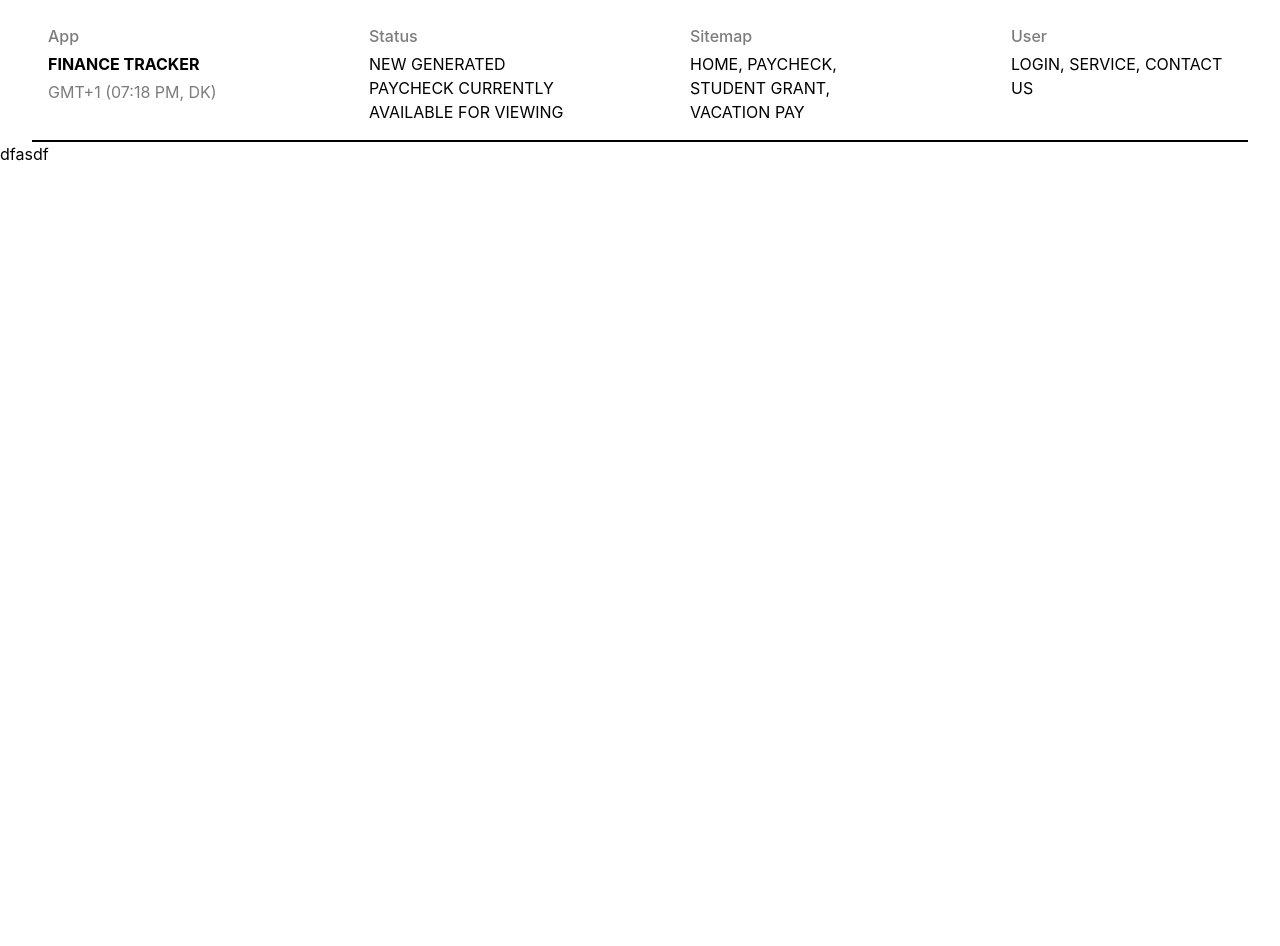
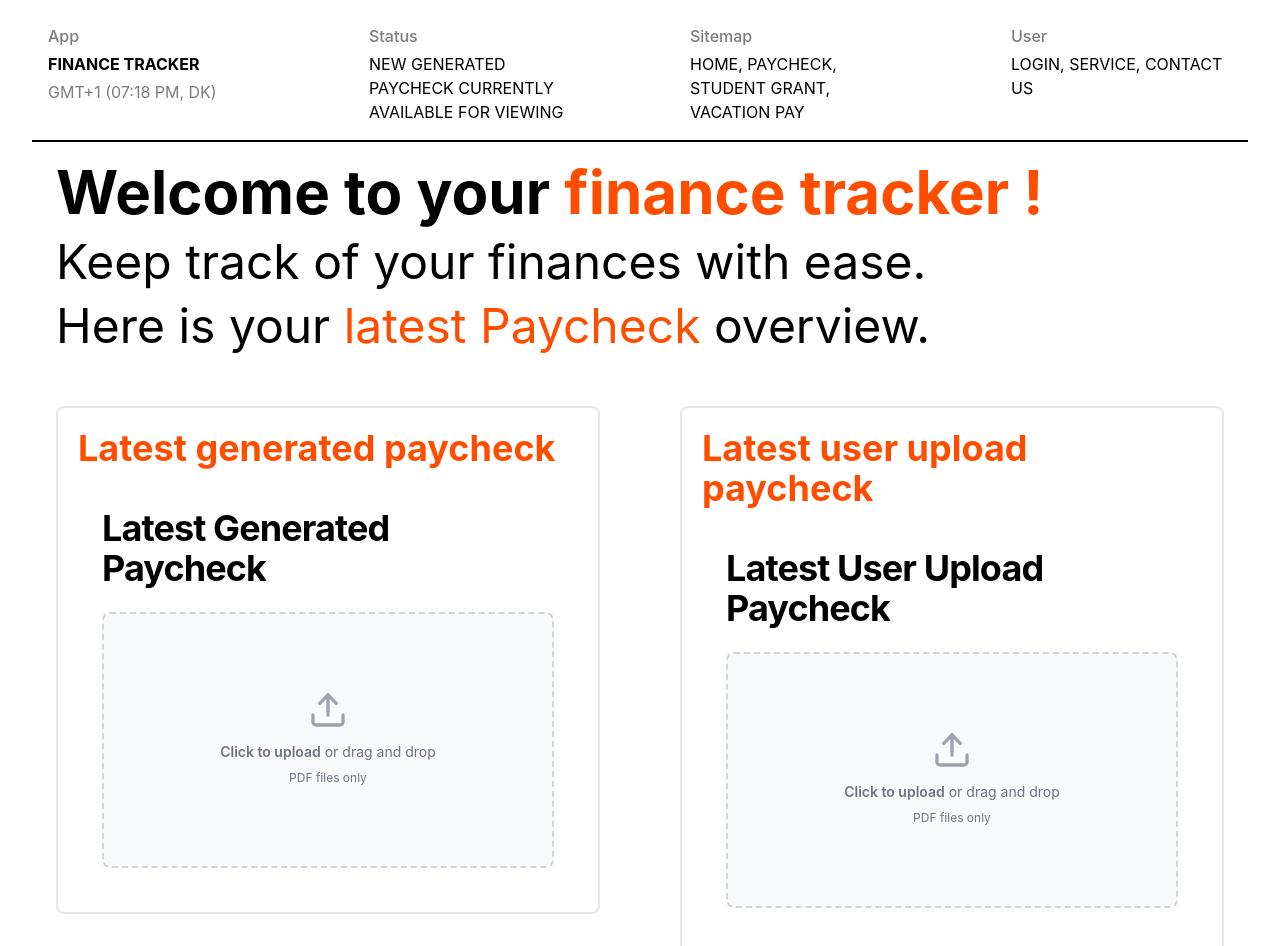
Before and after one commit to Zerefez/FinanceTracker-Frontend-WebApp, a React (Vite) app: page /Paycheck in a window 1280 px wide. Shown: the top 946 px of the page. Before the commit the page ends 800 px from the top, so only its background shows below. Built offline with nearby package versions, Linux system fonts and the light colour scheme.

Commit message:
edit paycheck page

```diff
--- a/package.json
+++ b/package.json
@@ -11,13 +11,19 @@
     "preview": "vite preview"
   },
   "dependencies": {
+    "class-variance-authority": "^0.7.1",
+    "clsx": "^2.1.1",
+    "locomotive-scroll": "^4.1.4",
+    "lucide-react": "^0.484.0",
     "react": "^18.3.1",
     "react-dom": "^18.3.1",
     "react-router-dom": "^7.4.0",
+    "tailwind-merge": "^3.0.2",
     "tailwindcss-animate": "^1.0.7"
   },
   "devDependencies": {
     "@eslint/js": "^9.18.0",
+    "@types/locomotive-scroll": "^4.1.4",
     "@types/react": "^18.3.18",
     "@types/react-dom": "^18.3.5",
     "@typescript-eslint/eslint-plugin": "^8.20.0",
--- a/src/App.tsx
+++ b/src/App.tsx
@@ -1,9 +1,19 @@
+import { useEffect } from 'react';
 import { Route, BrowserRouter as Router, Routes } from 'react-router-dom';
 import Header from './components/Header';
 import Home from './pages/Home';
 import Paycheck from './pages/Paycheck';
 
+
 function App() {
+
+  useEffect(() => {
+    (async () => {
+      const LocomotiveScroll = (await import("locomotive-scroll")).default;
+      new LocomotiveScroll();
+    })();
+  }, []);
+
   return (
     <Router>
       <div className="min-h-screen bg-white text-primary font-sans">
--- /dev/null
+++ b/src/components/PDFUpload.tsx
@@ -0,0 +1,96 @@
+// src/components/PDFUploadComponent/PDFUploadComponent.tsx
+import { Eye, FileText, Upload, X } from 'lucide-react';
+import React, { useState } from 'react';
+import PDFViewer from './PDFViewer';
+import { Button } from './ui/button';
+import { Card, CardContent, CardHeader, CardTitle } from './ui/card';
+
+interface PDFUploadComponentProps {
+  title: string;
+  type: 'generated' | 'uploaded';
+}
+
+const PDFUploadComponent: React.FC<PDFUploadComponentProps> = ({ title, type }) => {
+  const [selectedFile, setSelectedFile] = useState<File | null>(null);
+  const [pdfUrl, setPdfUrl] = useState<string | null>(null);
+  const [isViewing, setIsViewing] = useState(false);
+
+  const handleFileChange = (event: React.ChangeEvent<HTMLInputElement>) => {
+    const file = event.target.files?.[0];
+    if (file && file.type === 'application/pdf') {
+      setSelectedFile(file);
+      setPdfUrl(URL.createObjectURL(file));
+    } else {
+      alert('Please upload a PDF file');
+    }
+  };
+
+  const handleRemoveFile = () => {
+    setSelectedFile(null);
+    setPdfUrl(null);
+  };
+
+  return (
+    <Card className="w-full">
+      <CardHeader>
+        <CardTitle className="text-2xl md:text-3xl lg:text-4xl font-bold">
+          <span className="text-black">{title}</span>
+        </CardTitle>
+      </CardHeader>
+      <CardContent>
+        <div className="flex flex-col items-center justify-center w-full">
+          {!selectedFile ? (
+            <label className="flex flex-col items-center justify-center w-full h-64 border-2 border-gray-300 border-dashed rounded-lg cursor-pointer bg-gray-50 hover:bg-gray-100">
+              <div className="flex flex-col items-center justify-center pt-5 pb-6">
+                <Upload className="w-10 h-10 text-gray-400 mb-3" />
+                <p className="mb-2 text-sm text-gray-500">
+                  <span className="font-semibold">Click to upload</span> or drag and drop
+                </p>
+                <p className="text-xs text-gray-500">PDF files only</p>
+              </div>
+              <input
+                type="file"
+                className="hidden"
+                accept=".pdf"
+                onChange={handleFileChange}
+              />
+            </label>
+          ) : (
+            <div className="w-full flex items-center justify-between p-4 bg-gray-100 rounded-lg">
+              <div className="flex items-center space-x-3">
+                <FileText className="w-6 h-6 text-blue-500" />
+                <span className="text-sm font-medium">{selectedFile.name}</span>
+              </div>
+              <div className="flex items-center space-x-2">
+                <Button
+                  variant="outline"
+                  size="sm"
+                  onClick={() => setIsViewing(true)}
+                >
+                  <Eye className="mr-2 h-4 w-4" /> View
+                </Button>
+                <Button
+                  variant="destructive"
+                  size="sm"
+                  onClick={handleRemoveFile}
+                >
+                  <X className="mr-2 h-4 w-4" /> Remove
+                </Button>
+              </div>
+            </div>
+          )}
+        </div>
+
+        {/* PDF Viewer Modal */}
+        {isViewing && pdfUrl && (
+          <PDFViewer
+            pdfUrl={pdfUrl}
+            onClose={() => setIsViewing(false)}
+          />
+        )}
+      </CardContent>
+    </Card>
+  );
+};
+
+export default PDFUploadComponent;
--- /dev/null
+++ b/src/components/PDFViewer.tsx
@@ -0,0 +1,33 @@
+// src/components/PDFUploadComponent/PDFViewer.tsx
+import { X } from 'lucide-react';
+import React from 'react';
+import { Button } from './ui/button';
+
+interface PDFViewerProps {
+  pdfUrl: string;
+  onClose: () => void;
+}
+
+const PDFViewer: React.FC<PDFViewerProps> = ({ pdfUrl, onClose }) => {
+  return (
+    <div className="fixed inset-0 z-50 bg-black/50 flex items-center justify-center p-4">
+      <div className="relative bg-white rounded-lg max-w-4xl w-full h-[90vh] overflow-hidden">
+        <Button
+          variant="ghost"
+          size="icon"
+          className="absolute top-4 right-4 z-60"
+          onClick={onClose}
+        >
+          <X className="h-6 w-6" />
+        </Button>
+        <iframe
+          src={pdfUrl}
+          className="w-full h-full"
+          title="PDF Viewer"
+        />
+      </div>
+    </div>
+  );
+};
+
+export default PDFViewer;
--- /dev/null
+++ b/src/components/ui/button.tsx
@@ -0,0 +1,51 @@
+// components/ui/button.tsx
+import { cva, type VariantProps } from "class-variance-authority"
+import * as React from "react"
+import { cn } from "../../lib/utils"
+
+const buttonVariants = cva(
+  "inline-flex items-center justify-center whitespace-nowrap rounded-md text-sm font-medium ring-offset-background transition-colors focus-visible:outline-none focus-visible:ring-2 focus-visible:ring-ring focus-visible:ring-offset-2 disabled:pointer-events-none disabled:opacity-50",
+  {
+    variants: {
+      variant: {
+        default: "bg-primary text-primary-foreground hover:bg-primary/90",
+        destructive: "bg-destructive text-destructive-foreground hover:bg-destructive/90",
+        outline: "border border-input bg-background hover:bg-accent hover:text-accent-foreground",
+        secondary: "bg-secondary text-secondary-foreground hover:bg-secondary/80",
+        ghost: "hover:bg-accent hover:text-accent-foreground",
+        link: "text-primary underline-offset-4 hover:underline",
+      },
+      size: {
+        default: "h-10 px-4 py-2",
+        sm: "h-9 rounded-md px-3",
+        lg: "h-11 rounded-md px-8",
+        icon: "h-10 w-10",
+      },
+    },
+    defaultVariants: {
+      variant: "default",
+      size: "default",
+    },
+  }
+)
+
+export interface ButtonProps
+  extends React.ButtonHTMLAttributes<HTMLButtonElement>,
+    VariantProps<typeof buttonVariants> {
+  asChild?: boolean
+}
+
+const Button = React.forwardRef<HTMLButtonElement, ButtonProps>(
+  ({ className, variant, size, asChild = false, ...props }, ref) => {
+    return (
+      <button
+        className={cn(buttonVariants({ variant, size, className }))}
+        ref={ref}
+        {...props}
+      />
+    )
+  }
+)
+Button.displayName = "Button"
+
+export { Button, buttonVariants }
--- /dev/null
+++ b/src/components/ui/card.tsx
@@ -0,0 +1,70 @@
+// components/ui/card.tsx
+import * as React from "react"
+import { cn } from "../../lib/utils"
+
+const Card = React.forwardRef<
+  HTMLDivElement,
+  React.HTMLAttributes<HTMLDivElement>
+>(({ className, ...props }, ref) => (
+  <div
+    ref={ref}
+    className={cn(
+      " bg-card ",
+      className
+    )}
+    {...props}
+  />
+))
+Card.displayName = "Card"
+
+const CardHeader = React.forwardRef<
+  HTMLDivElement,
+  React.HTMLAttributes<HTMLDivElement>
+>(({ className, ...props }, ref) => (
+  <div
+    ref={ref}
+    className={cn("flex flex-col space-y-1.5 p-6", className)}
+    {...props}
+  />
+))
+CardHeader.displayName = "CardHeader"
+
+const CardTitle = React.forwardRef<
+  HTMLParagraphElement,
+  React.HTMLAttributes<HTMLHeadingElement>
+>(({ className, ...props }, ref) => (
+  <h3
+    ref={ref}
+    className={cn(
+      "text-2xl font-semibold leading-none tracking-tight",
+      className
+    )}
+    {...props}
+  />
+))
+CardTitle.displayName = "CardTitle"
+
+const CardDescription = React.forwardRef<
+  HTMLParagraphElement,
+  React.HTMLAttributes<HTMLParagraphElement>
+>(({ className, ...props }, ref) => (
+  <p
+    ref={ref}
+    className={cn("text-sm text-muted-foreground", className)}
+    {...props}
+  />
+))
+CardDescription.displayName = "CardDescription"
+
+const CardContent = React.forwardRef<
+  HTMLDivElement,
+  React.HTMLAttributes<HTMLDivElement>
+>(({ className, ...props }, ref) => (
+  <div ref={ref} className={cn("p-6 pt-0", className)} {...props} />
+))
+CardContent.displayName = "CardContent"
+
+export {
+  Card, CardContent, CardDescription, CardHeader,
+  CardTitle
+}
--- /dev/null
+++ b/src/lib/utils.ts
@@ -0,0 +1,7 @@
+// lib/utils.ts
+import { type ClassValue, clsx } from "clsx"
+import { twMerge } from "tailwind-merge"
+
+export function cn(...inputs: ClassValue[]) {
+  return twMerge(clsx(inputs))
+}
--- a/src/pages/Paycheck.tsx
+++ b/src/pages/Paycheck.tsx
@@ -1,11 +1,45 @@
+import PDFUploadComponent from '../components/PDFUpload';
+
 
 export default function Paycheck() {
   return (
-    <section>
-      <div>
-        dfasdf
+    <section className="py-5">
+      <div className=" mx-8 px-4 md:px-6">
+        <div className="flex flex-col md:flex-row items-center md:items-start gap-10 md:gap-20">
+          <div className="w-full ">
+            <h1 className="text-4xl md:text-5xl lg:text-6xl font-bold mb-4">
+              Welcome to your <span className="text-accent"> finance tracker ! </span>
+            </h1>
+            <p className="text-3xl md:text-4xl lg:text-5xl font-normal mb-4">
+              Keep track of your finances with ease.
+            </p>
+            <p className="text-3xl md:text-4xl lg:text-5xl font-normal mb-4">
+              Here is your <span className="text-accent"> latest Paycheck </span> overview.
+            </p>
+          </div>
+        </div>
+
+        <div className="grid grid-cols-1 md:grid-cols-2 gap-[100px] items-center md:items-start my-5 md:my-10 md:gap-20">
+          <div className="w-[50wh] border-2 border-gray-200 rounded-lg p-5">
+            <h1 className="text-2xl md:text-3xl lg:text-4xl font-bold mb-4">
+              <span className="text-accent"> Latest generated paycheck </span>
+            </h1>
+            <PDFUploadComponent
+            title="Latest Generated Paycheck"
+            type="generated"
+          />
+          </div>
+          <div className="w-[50wh] border-2 border-gray-200 rounded-lg p-5">
+            <h1 className="text-2xl md:text-3xl lg:text-4xl font-bold mb-4">
+              <span className="text-accent"> Latest user upload paycheck </span>
+            </h1>
+            <PDFUploadComponent
+            title="Latest User Upload Paycheck"
+            type="uploaded"
+          />
+          </div>
+        </div>
       </div>
     </section>
-
-  )
-}
+  );
+};
```
Also changed, not shown: src/pages/Home.tsx (+6 -5 lines), 1 other file (tests, documents, lock files or other folders).
